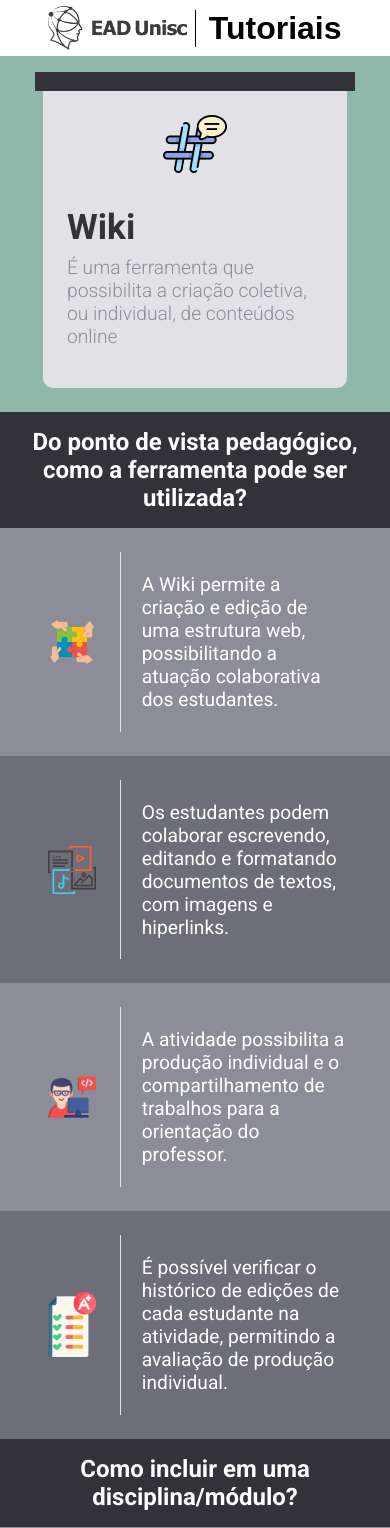
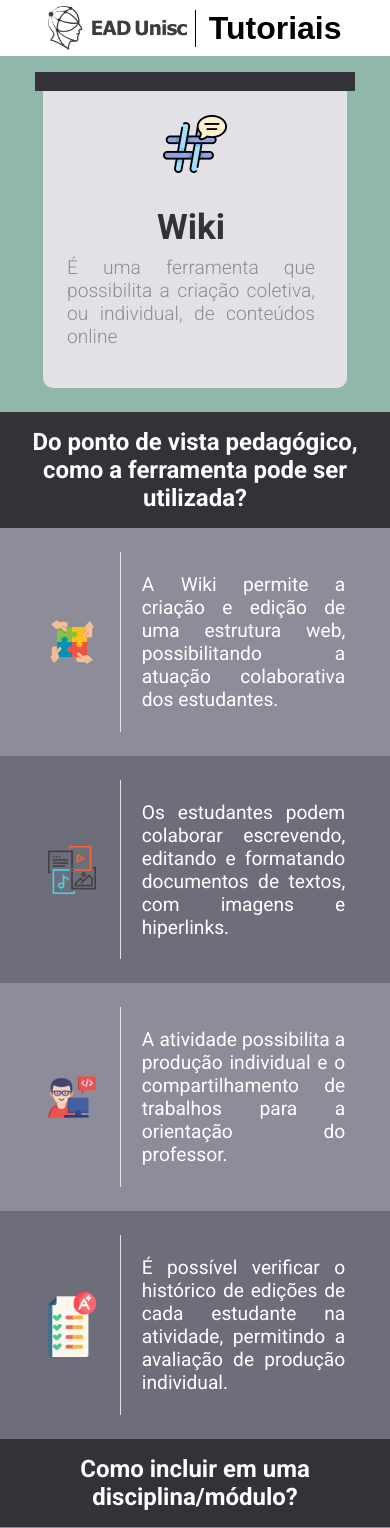
Before and after one commit to misaelbr/tutoriais-ead, a PHP site: page /activity-wiki.html in a window 390 px wide. Shown: the top 1528 px of the page. Run offline with PHP 8.4, Linux system fonts and the light colour scheme; some web fonts are replaced.

Commit message:
fix: css styles in mobile

```diff
--- a/css/global.css
+++ b/css/global.css
@@ -215,6 +215,8 @@ main {
 
 .content p {
   margin: 0.5rem 0 0 0;
+  text-align: justify;
+  text-justify: inter-word;
 }
 
 #faq {
--- a/css/pages.css
+++ b/css/pages.css
@@ -213,6 +213,8 @@ header {
   font-size: 1.2rem;
   font-weight: 500;
   border-left: 1px solid var(--gray-100);
+  text-align: justify;
+  text-justify: inter-word;
 }
 
 #tutoriais > h1 {
@@ -422,6 +424,15 @@ footer {
     max-width: 4rem;
   }
 
+  .description h1 {
+    text-align: center;
+  }
+
+  .description p {
+    text-align: justify;
+    text-justify: inter-word;
+  }
+
   footer {
     display: flex;
     flex-direction: column;
```
